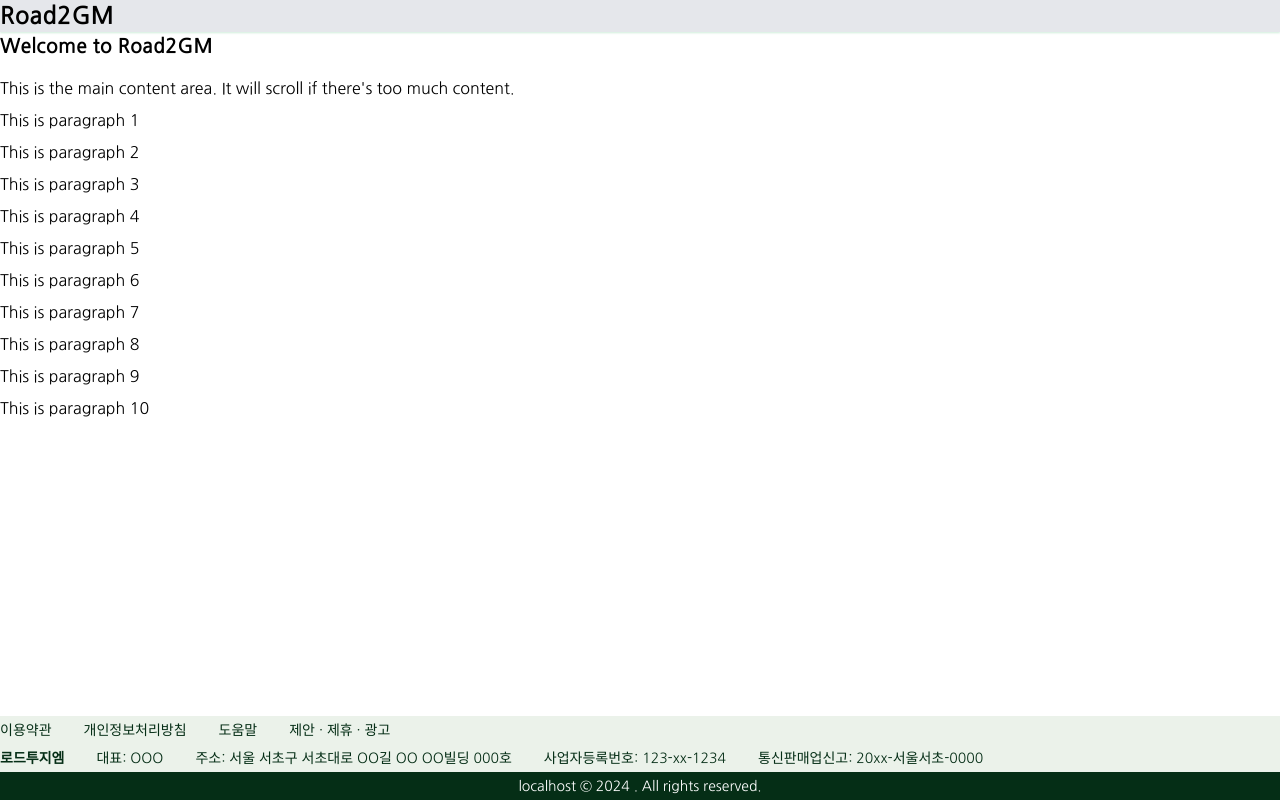
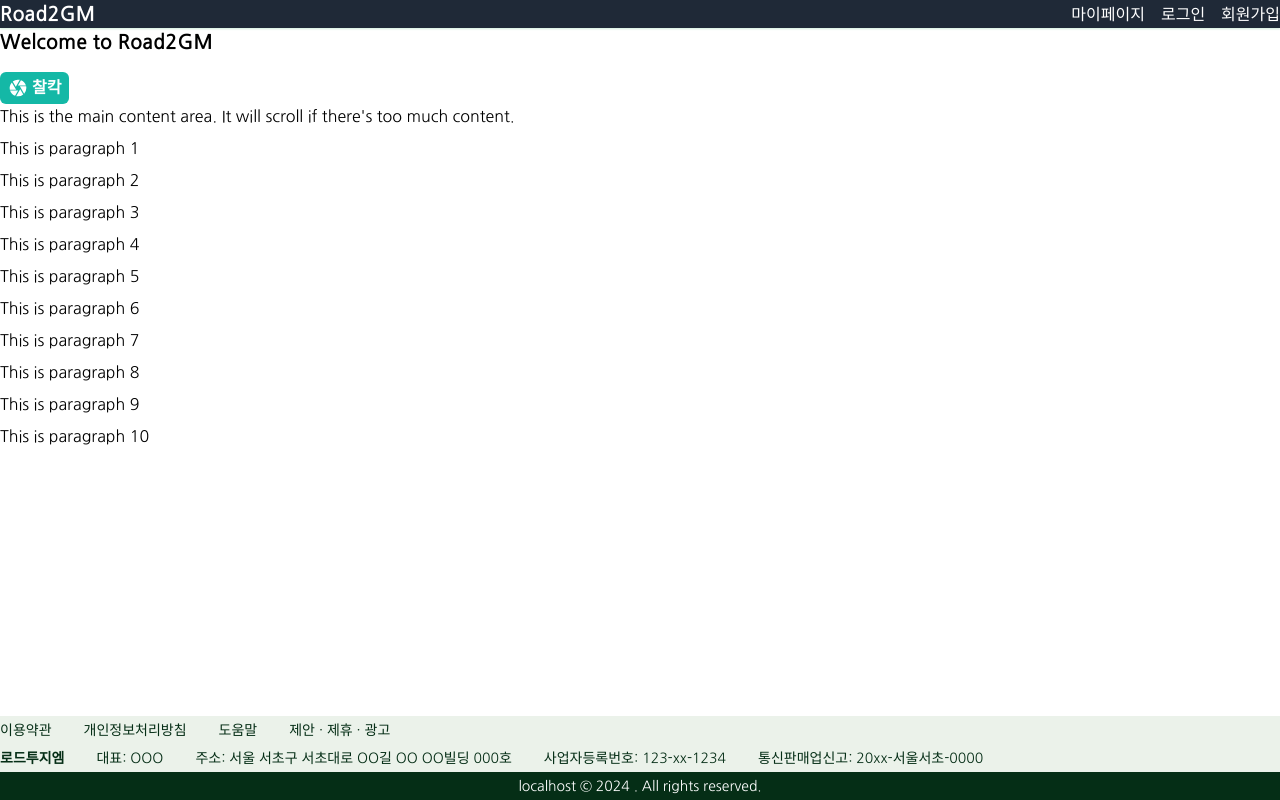
Before and after one commit to mairoo/road2gm-react, a React app: page / in a window 1280 px wide. Built offline with nearby package versions, Linux system fonts and the light colour scheme.

Commit message:
button widget

```diff
--- a/src/layouts/RootLayout.tsx
+++ b/src/layouts/RootLayout.tsx
@@ -3,6 +3,9 @@ import Header from "../widgets/Header";
 import Main from "../widgets/Main";
 import Footer from "../widgets/Footer";
 import ContainerFixed from "../widgets/ContainerFixed";
+import Button from "../widgets/Button";
+
+import { MdCamera } from "react-icons/md";
 
 const RootLayout = () => {
   // 헤더, 본문, 푸터 3단 레이아웃
@@ -14,12 +17,31 @@ const RootLayout = () => {
   return (
     <div className="flex flex-col min-h-screen">
       <Header className="bg-[#ebf2ea] shadow-sm shadow-green-600/20 z-10">
-        <h1 className="text-2xl font-bold">Road2GM</h1>
+        <nav className="bg-gray-800">
+          <ContainerFixed className="flex justify-between items-center">
+            <div className="text-white font-bold text-xl">Road2GM</div>
+            <div className="space-x-4">
+              <a href="#" className="text-white hover:text-gray-300">
+                마이페이지
+              </a>
+              <a href="#" className="text-white hover:text-gray-300">
+                로그인
+              </a>
+              <a href="#" className="text-white hover:text-gray-300">
+                회원가입
+              </a>
+            </div>
+          </ContainerFixed>
+        </nav>
       </Header>
 
       <Main>
         <ContainerFixed>
           <h2 className="text-xl font-semibold mb-4">Welcome to Road2GM</h2>
+          <Button size="medium" preset="primary" rounded="medium" inline={true}>
+            <MdCamera size={20} />
+            <span>찰칵</span>
+          </Button>
           <p>
             This is the main content area. It will scroll if there's too much
             content.
--- /dev/null
+++ b/src/widgets/Button.tsx
@@ -0,0 +1,67 @@
+import React, { ComponentPropsWithoutRef, ReactNode } from "react";
+import className from "classnames";
+
+type ButtonSize = "small" | "medium" | "large";
+type ButtonPreset =
+  | "primary"
+  | "secondary"
+  | "danger"
+  | "warning"
+  | "outline"
+  | "ghost";
+type ButtonRounded = "base" | "small" | "medium" | "large" | "full";
+
+const sizeClasses: Record<ButtonSize, string> = {
+  small: "px-1 py-0.5 text-sm",
+  medium: "px-2 py-1 text-base",
+  large: "px-3 py-1.5 text-lg",
+};
+
+const presetClasses: Record<ButtonPreset, string> = {
+  primary: "bg-teal-500 hover:bg-teal-600 text-white",
+  secondary: "bg-gray-500 hover:bg-gray-600 text-white",
+  danger: "bg-red-500 hover:bg-red-600 text-white",
+  warning: "bg-amber-500 hover:bg-amber-600 text-white",
+  outline:
+    "bg-transparent border border-current hover:bg-gray-100 text-blue-500",
+  ghost: "bg-transparent hover:bg-gray-100 text-blue-500",
+};
+
+const roundedClasses: Record<ButtonRounded, string> = {
+  base: "rounded",
+  small: "rounded-sm",
+  medium: "rounded-md",
+  large: "rounded-lg",
+  full: "rounded-full",
+};
+
+const Button = ({
+  children,
+  size,
+  preset,
+  rounded,
+  fullWidth = false,
+  inline = false,
+  ...rest
+}: {
+  children?: ReactNode;
+  size?: ButtonSize;
+  preset?: ButtonPreset;
+  rounded?: ButtonRounded;
+  fullWidth?: boolean;
+  inline?: boolean;
+} & ComponentPropsWithoutRef<"button">) => {
+  const classes = className(
+    rest.className,
+    "font-semibold focus:outline-none focus:ring-2 focus:ring-offset-2 transition-colors duration-200 ease-in-out",
+    size && sizeClasses[size],
+    preset && presetClasses[preset],
+    rounded && roundedClasses[rounded],
+    fullWidth && "w-full",
+    inline && "inline-flex gap-x-1 items-center",
+  );
+
+  return <button className={classes}>{children}</button>;
+};
+
+export default Button;
```
